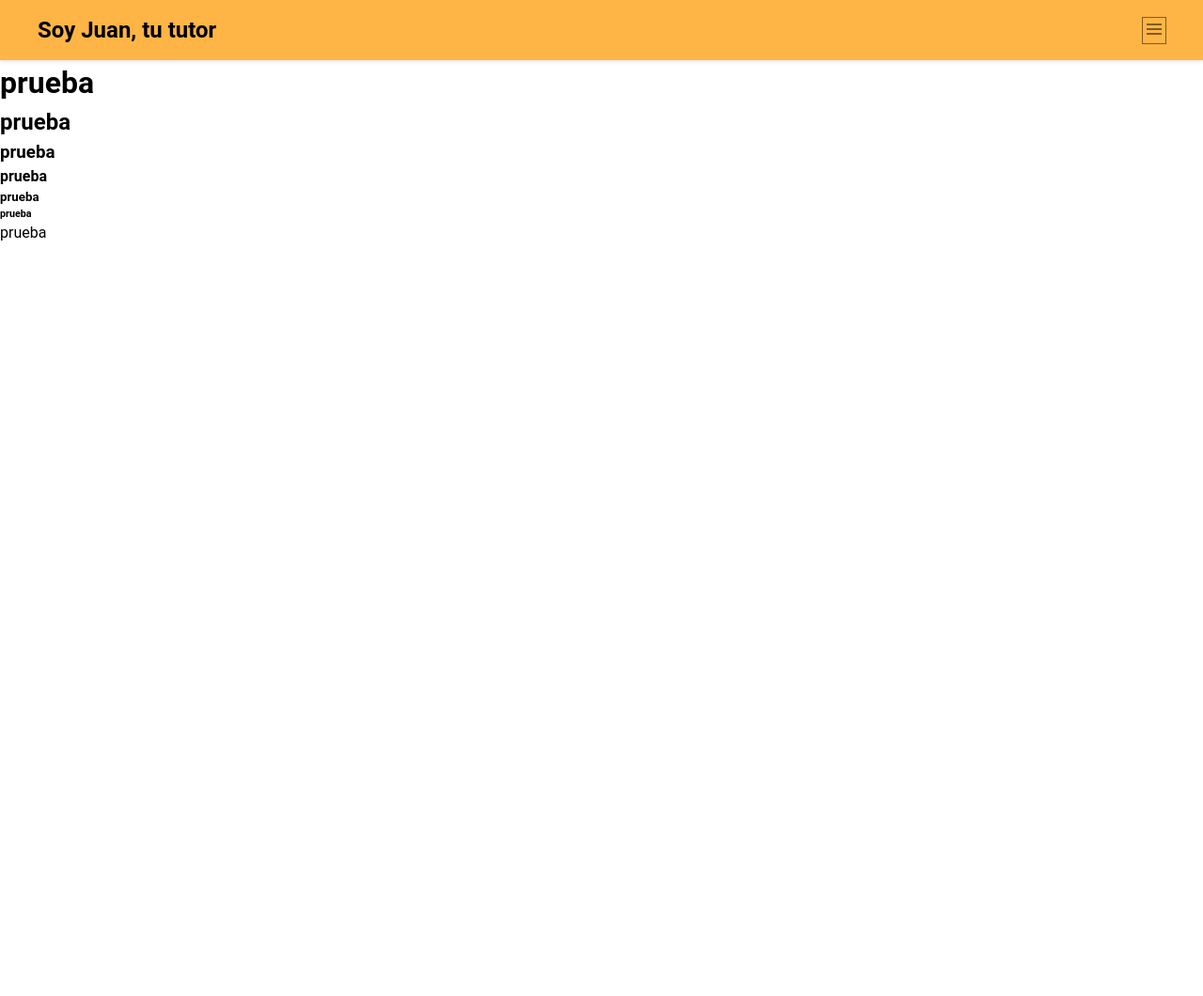
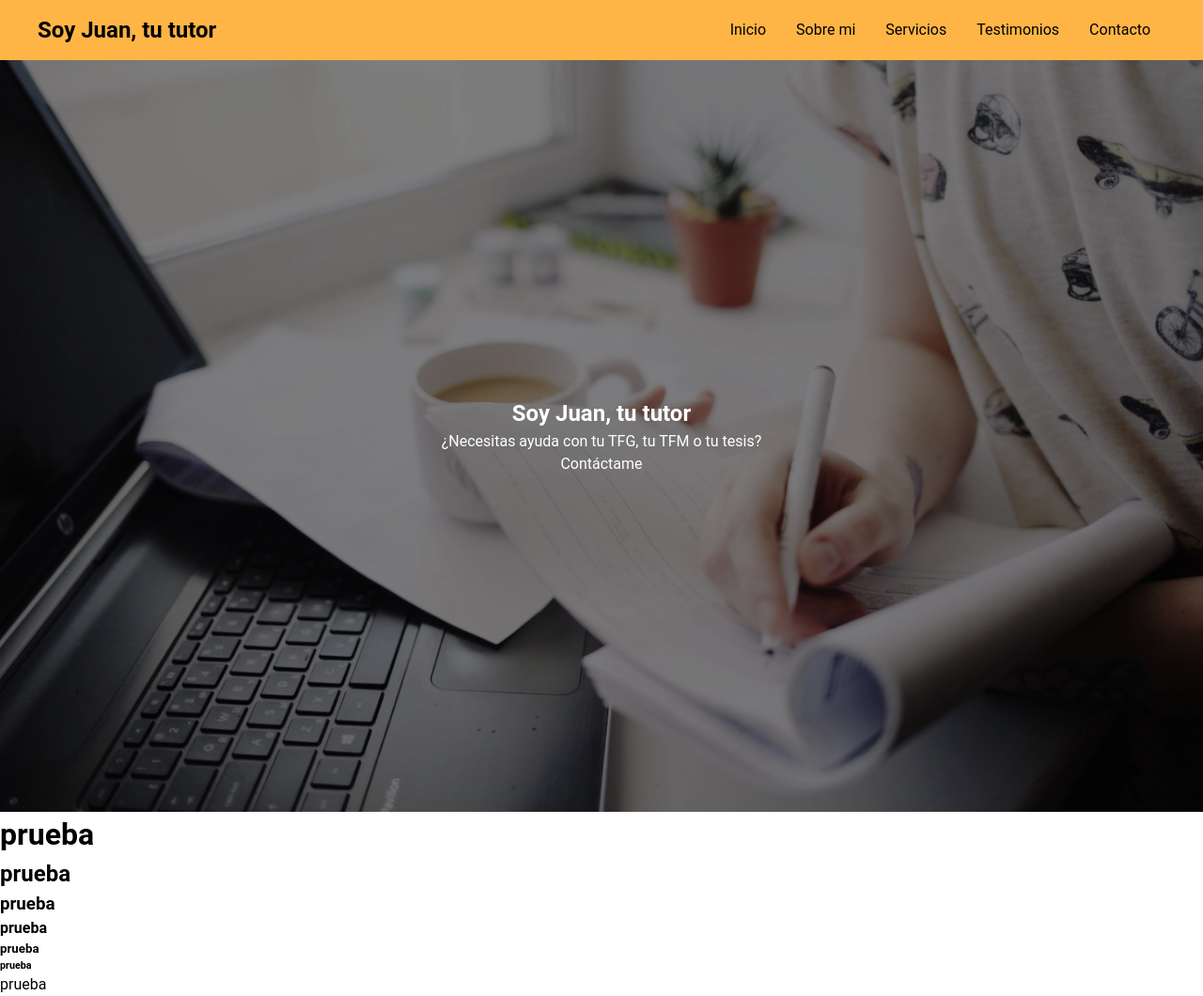
Before and after one commit to nicolasrodriguez3/soy-juan-tu-tutor, a website: page index.html in a window 1280 px wide. Shown: the whole page at 94% size. Before the commit the page ends 800 px from the top, so only its background shows below. Drawn offline with Linux system fonts and the light colour scheme.

Commit message:
iniciando hero

```diff
--- a/index.html
+++ b/index.html
@@ -25,6 +25,15 @@
 			</nav>
 		</header>
 	</div>
+	<main>
+		<section class="hero">
+			<div class="hero-content">
+				<h1>Soy Juan, tu tutor</h1>
+				<p>¿Necesitas ayuda con tu TFG, tu TFM o tu tesis? </p>
+				<a class="btn-hero">Contáctame</a>
+			</div>
+		</section>
+	</main>
 	<h1>prueba</h1>
 	<h2>prueba</h2>
 	<h3>prueba</h3>
--- a/scss/style.scss
+++ b/scss/style.scss
@@ -17,10 +17,8 @@ body {
 	color: $black-color;
 	background-color: $white-color;
 }
-.none {
-	display: none !important;
-}
 
+/************* COMPONENTES *************/
 /************* Header **************/
 .header-full {
 	width: 100%;
@@ -48,15 +46,22 @@ body {
 			color: $black-alpha-color;
 		}
 	}
+}
 .btn-header {
 	outline: 1px solid $black-alpha-color;
 	border: none;
 	background: none;
 	cursor: pointer;
+	border-radius: 2px;
+	$size: 36px;
+	width: $size;
+	height: $size;
+	display: flex;
+	align-items: center;
+	justify-content: center;
 
 	svg {
 		fill: $black-alpha-color;
-		}
 	}
 }
 .header-logo {
@@ -77,15 +82,54 @@ body {
 	pointer-events: none;
 
 	a {
-		font-size: $fs4;
+		font-size: $fs5;
 		padding: 1rem;
 		text-align: center;
+		word-wrap: none;
 		&:hover {
 			color: $black-alpha-color;
 			background-color: $white-alpha-color;
 		}
 	}
 }
+@media screen and (min-width: 768px) {
+	.btn-header {
+		display: none;
+	}
+	.header-links {
+		position: static;
+		opacity: 1;
+		pointer-events: auto;
+		flex-direction: row;
+		justify-content: flex-end;
+		width: auto;
+	}
+}
+.hero {
+	width: 100%;
+	background-image: url(../assets/hero-img.jpg);
+	background-size: cover;
+	background-position: center;
+	background-repeat: no-repeat;
+	background-attachment: fixed;
+
+	.hero-content {
+		background-color: $black-alpha-color;
+		height: 100vh;
+		padding: 1rem;
+		width: 100%;
+		display: flex;
+		flex-direction: column;
+		align-items: center;
+		justify-content: center;
+		color: $white-color;
+	}
+}
+
+/************* Clases utilitarias *************/
+.none {
+	display: none !important;
+}
 .is-active {
 	opacity: 1;
 	pointer-events: auto;
```
Also changed, not shown: assets/hero-img.jpg (added), css/style.css, 1 other file. Lines whose indentation alone changed are shown as unchanged.
